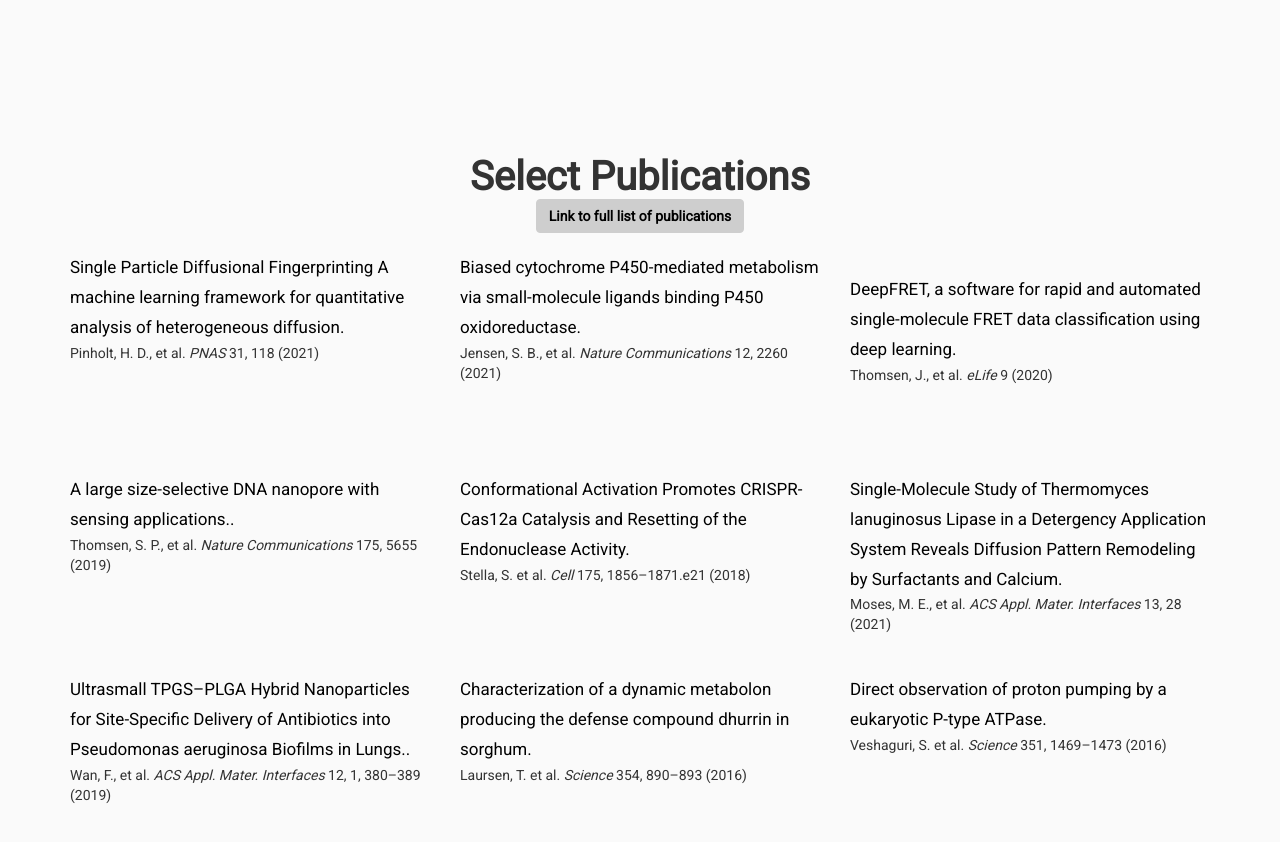
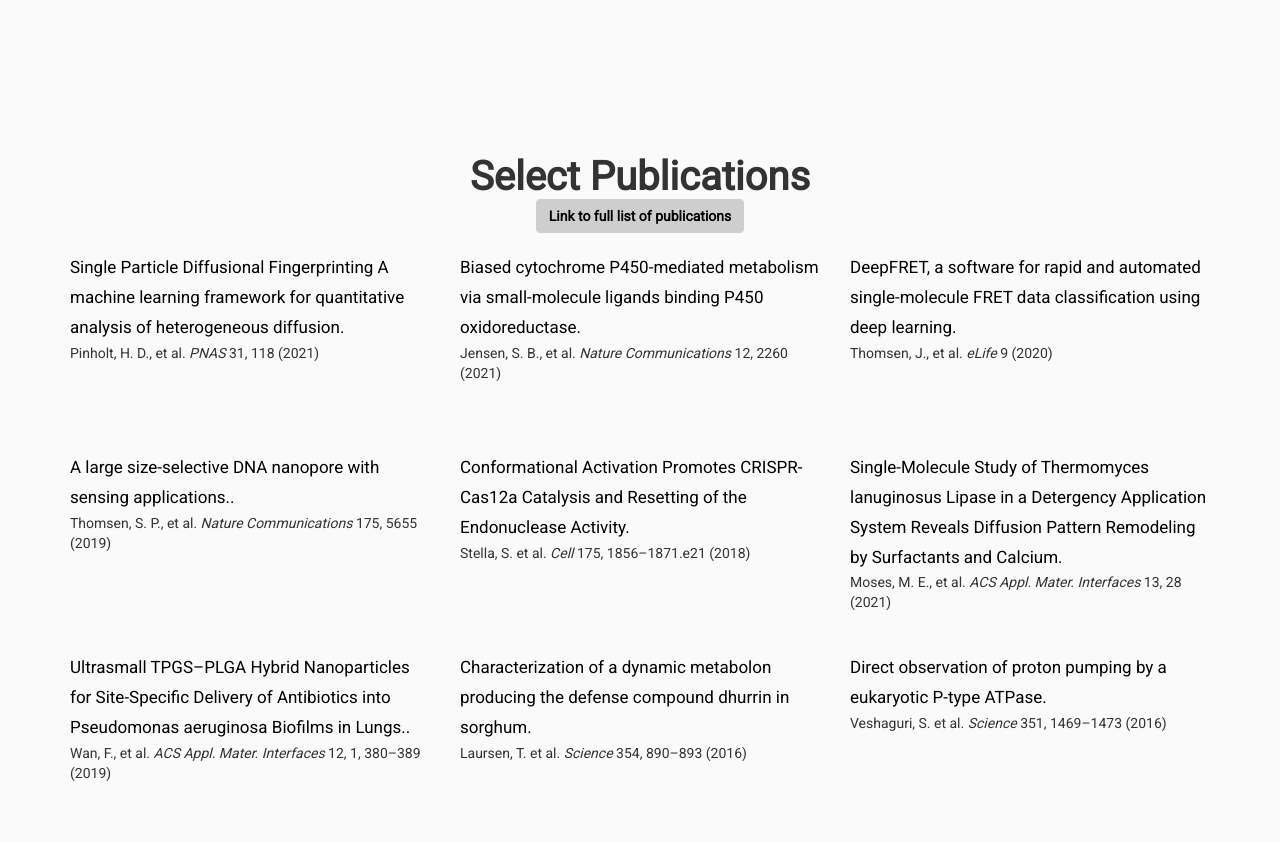
Before and after one commit to hatzakislab/hatzakislab.github.io, a Jekyll site: the page built from index.md, in a window 1280 px wide and 900 px high, scrolled down 2476 px. Shown: the top 842 px of the window. Built offline with Jekyll 4.4.1, drawn with Linux system fonts in a browser that asks for light colours; some web fonts are replaced; comment, search, counter and statistics services are not loaded.

Commit message:
Update publications.html

```diff
--- a/_includes/publications.html
+++ b/_includes/publications.html
@@ -7,9 +7,8 @@
             <br>
             <br>
         </div>
-        <div class="row">
+        <div class="row {margin-top:7px}">
             {% for publication in site.data.publications %}
-            <br>
             <br>
             <div class="col-xs-12 col-md-4">
                 <p>
```
